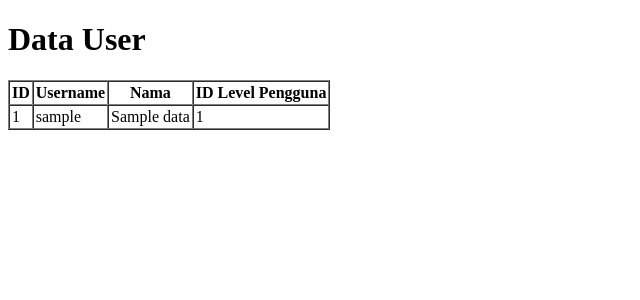
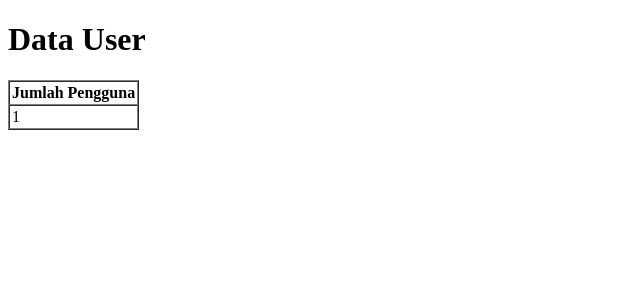
Before and after one commit to ebon77/PWL_Muhammad-shabran_17, a Laravel app: template PWL_week_2_POS/resources/views/user.blade.php in a window 1280 px wide. Shown: the top 300 px of the page, without its empty margins (0-640 px from the left). Run offline with Laravel 12, Linux system fonts and the light colour scheme; the template is opened without the code that fills it: most values are stand-ins (such as "Sample title", 1, 10 or a date in 2020).

Commit message:
Jobsheet4_Praktikum2.3

```diff
--- a/PWL_week_2_POS/app/Http/Controllers/UserController.php
+++ b/PWL_week_2_POS/app/Http/Controllers/UserController.php
@@ -10,8 +10,8 @@ class UserController extends Controller
 {
 public function index()
 {
-    $user = UserModel::where('username', 'manager9')->firstOrFail();
+    $user = UserModel::where('level_id', 2)->count();
 
-    return view('user', ['data' => $user]);
+    return view('user', ['jumlahPengguna' => $user]);
 }
 }
--- a/PWL_week_2_POS/resources/views/user.blade.php
+++ b/PWL_week_2_POS/resources/views/user.blade.php
@@ -7,16 +7,10 @@
         <h1>Data User</h1>
         <table border="1" cellpadding="2" cellspacing="0">
             <tr>
-                <th>ID</th>
-                <th>Username</th>
-                <th>Nama</th>
-                <th>ID Level Pengguna</th>
+                <th>Jumlah Pengguna</th>
             </tr>
             <tr>
-                <td>{{ $data->user_id }}</td>
-                <td>{{ $data->username }}</td>
-                <td>{{ $data->nama }}</td>
-                <td>{{ $data->level_id }}</td>
+                <td>{{ $jumlahPengguna }}</td>
             </tr>
         </table>
     </body>
```
